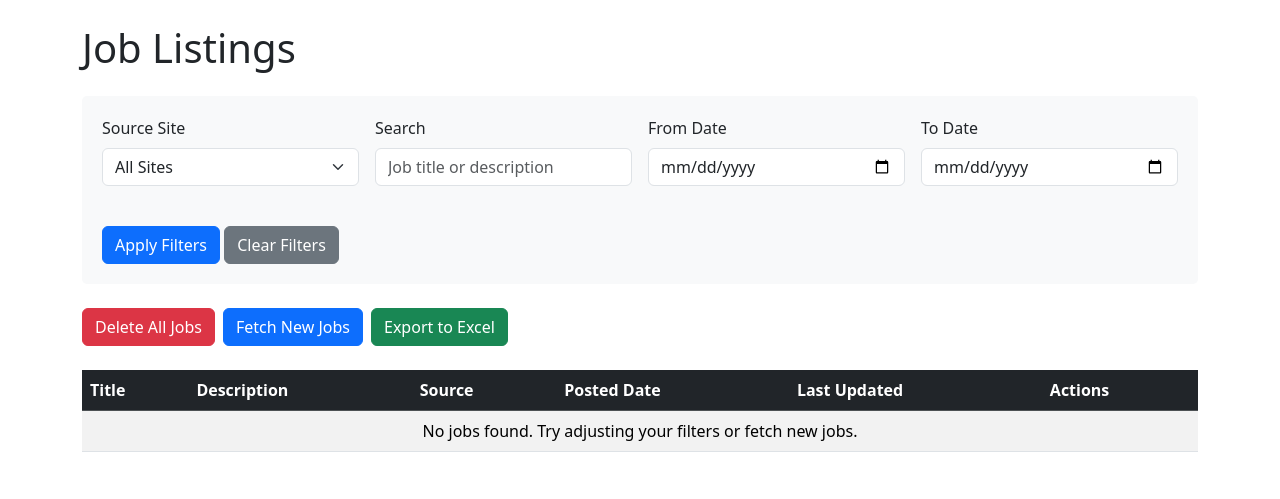
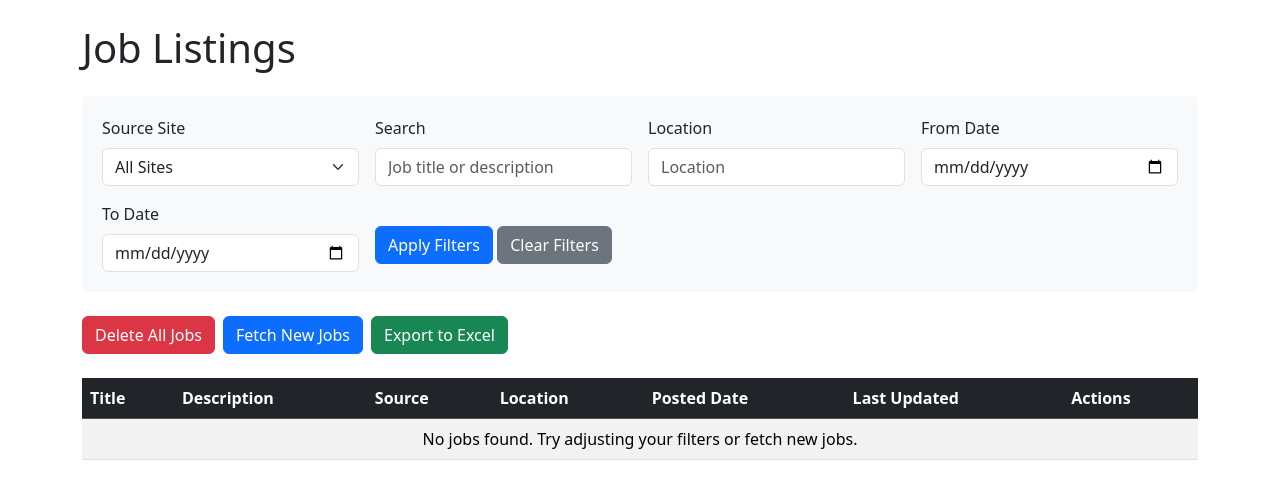
Before and after one commit to maizerrr/jd_fetcher, a Flask app: template templates/index.html in a window 1280 px wide. Shown: the part 56-555 px from the top of the page. Run offline with Flask 3, Linux system fonts and the light colour scheme; the template is opened without the code that fills it, so the values that code supplies are empty.

Commit message:
added location field

```diff
--- a/fetchers/acadian_fetcher.py
+++ b/fetchers/acadian_fetcher.py
@@ -25,7 +25,8 @@ class AcadianAssetManagementFetcher(BaseFetcher):
                     'description': self._clean_html_content(job.get('content', '')),
                     'source_site': self.site_name,
                     'url': f"https://www.acadian-asset.com/careers/open-positions?gh_jid={gh_jid}" if gh_jid else job.get('absolute_url', ''),
-                    'posted_date': self._parse_datetime(job.get('published_at'))
+                    'posted_date': self._parse_datetime(job.get('published_at')),
+                    'location': job.get('location', 'Unknown')
                 })
             except Exception as e:
                 print(f"Error parsing job {job.get('id')}: {str(e)}")
--- a/fetchers/qube_rt_fetcher.py
+++ b/fetchers/qube_rt_fetcher.py
@@ -30,7 +30,8 @@ class QubeRTFetcher(BaseFetcher):
                     'source_site': self.site_name,
                     'url': f"https://www.qube-rt.com/careers/job?gh_jid={gh_jid}" if gh_jid else original_url,
                     'posted_date': self._parse_datetime(job.get('first_published')),
-                    'updated_at': self._parse_datetime(job.get('updated_at'))
+                    'updated_at': self._parse_datetime(job.get('updated_at')),
+                    'location': job.get('location', {}).get('name', 'Unknown')
                 })
             except Exception as e:
                 print(f"Error parsing job {job.get('id')}: {str(e)}")
--- a/services/fetcher_manager.py
+++ b/services/fetcher_manager.py
@@ -68,6 +68,7 @@ class FetcherManager:
                     description=job_data['description'],
                     source_site=site_name,  # Ensure consistency with fetcher site
                     url=job_data['url'],
+                    location=job_data['location'],
                     posted_date=job_data['posted_date'],
                     updated_time=datetime.utcnow()
                 )
--- a/templates/index.html
+++ b/templates/index.html
@@ -25,6 +25,13 @@
                 <label for="search_term" class="form-label">Search</label>
                 <input type="text" class="form-control" id="search_term" name="search_term"
                        placeholder="Job title or description" value="{{ filters.search_term }}">
+            </div>
+
+            <!-- Location Search -->
+            <div class="col-md-3">
+                <label for="location" class="form-label">Location</label>
+                <input type="text" class="form-control" id="location" name="location"
+                       placeholder="Location" value="{{ filters.location }}">
             </div>
 
             <!-- Date Range -->
@@ -67,6 +74,7 @@
                 <form action="{{ url_for('export_jobs') }}" method="GET" class="d-inline">
                     <input type="hidden" name="source_site" value="{{ filters.source_site }}">
                     <input type="hidden" name="search_term" value="{{ filters.search_term }}">
+                    <input type="hidden" name="location" value="{{ filters.location }}">
                     <button type="submit" class="btn btn-success">
                         Export to Excel
                     </button>
@@ -84,6 +92,7 @@
                 <th>Title</th>
                 <th>Description</th>
                 <th>Source</th>
+                <th>Location</th>
                 <th>Posted Date</th>
                 <th>Last Updated</th>
                 <th>Actions</th>
@@ -101,6 +110,7 @@
                         </div>
                     </td>
                     <td>{{ job.source_site }}</td>
+                    <td>{{ job.location }}</td>
                     <td>{{ job.posted_date.strftime('%Y-%m-%d') if job.posted_date else 'Unknown' }}</td>
                     <td>{{ job.updated_time.strftime('%Y-%m-%d %H:%M') }}</td>
                     <td>
@@ -114,7 +124,7 @@
                 {% endfor %}
             {% else %}
                 <tr>
-                    <td colspan="6" class="text-center">No jobs found. Try adjusting your filters or fetch new jobs.</td>
+                    <td colspan="7" class="text-center">No jobs found. Try adjusting your filters or fetch new jobs.</td>
                 </tr>
             {% endif %}
         </tbody>
```
Also changed, not shown: models.py (+4 -3 lines), routes.py (+8 -1 lines).
